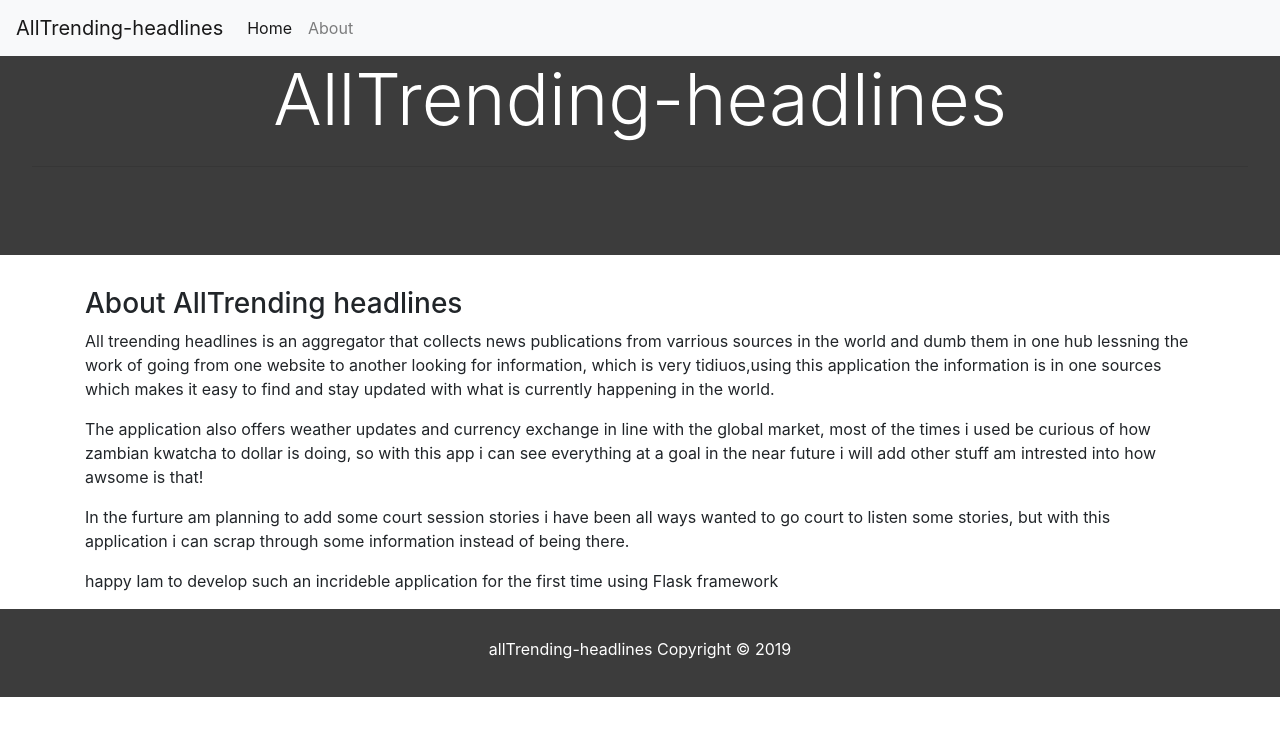
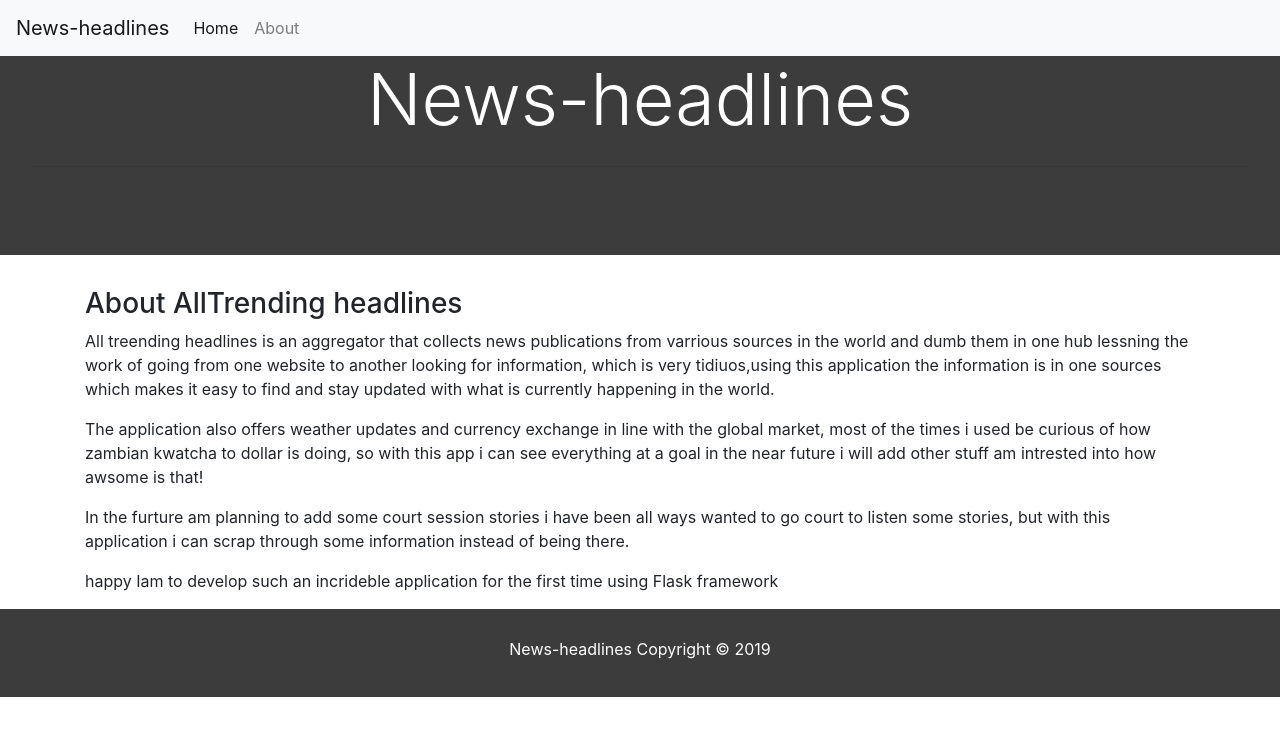
Before and after one commit to Anthonymutila/Rss-headlines, a Flask app: page /about in a window 1280 px wide. Shown: the top 736 px of the page. Run offline with Flask 2, Linux system fonts and the light colour scheme; some libraries are stand-ins or nearby versions.

Commit message:
Update base.html

```diff
--- a/headline_app_project/templates/base.html
+++ b/headline_app_project/templates/base.html
@@ -21,7 +21,7 @@
 
      <header class="header">   <!--hearder start#------------------------------------------------------------------------------------------->
        <nav class="navbar navbar-expand-lg navbar-light bg-light">
-              <a class="navbar-brand" href="{{url_for('home')}}">AllTrending-headlines</a>
+              <a class="navbar-brand" href="{{url_for('home')}}">News-headlines</a>
              <button class="navbar-toggler" type="button" data-toggle="collapse" data-target="#navbarNav" aria-controls="navbarNav" aria-expanded="false" aria-label="Toggle navigation">
                <span class="navbar-toggler-icon"></span>
              </button>
@@ -38,7 +38,7 @@
     </nav>
 
          <div class="jumbotron">
-               <h1 class="display-3">AllTrending-headlines</h1>
+               <h1 class="display-3">News-headlines</h1>
 
                <hr class="my-4">
 
@@ -71,7 +71,7 @@
       <div id="footer">
       <footer class="footer"> <!--footer start#------------------------------------------------------------------------------------------->
 
-         <p>allTrending-headlines Copyright &copy 2019 </p>
+         <p>News-headlines Copyright &copy 2019 </p>
 
       </footer>
 
```
